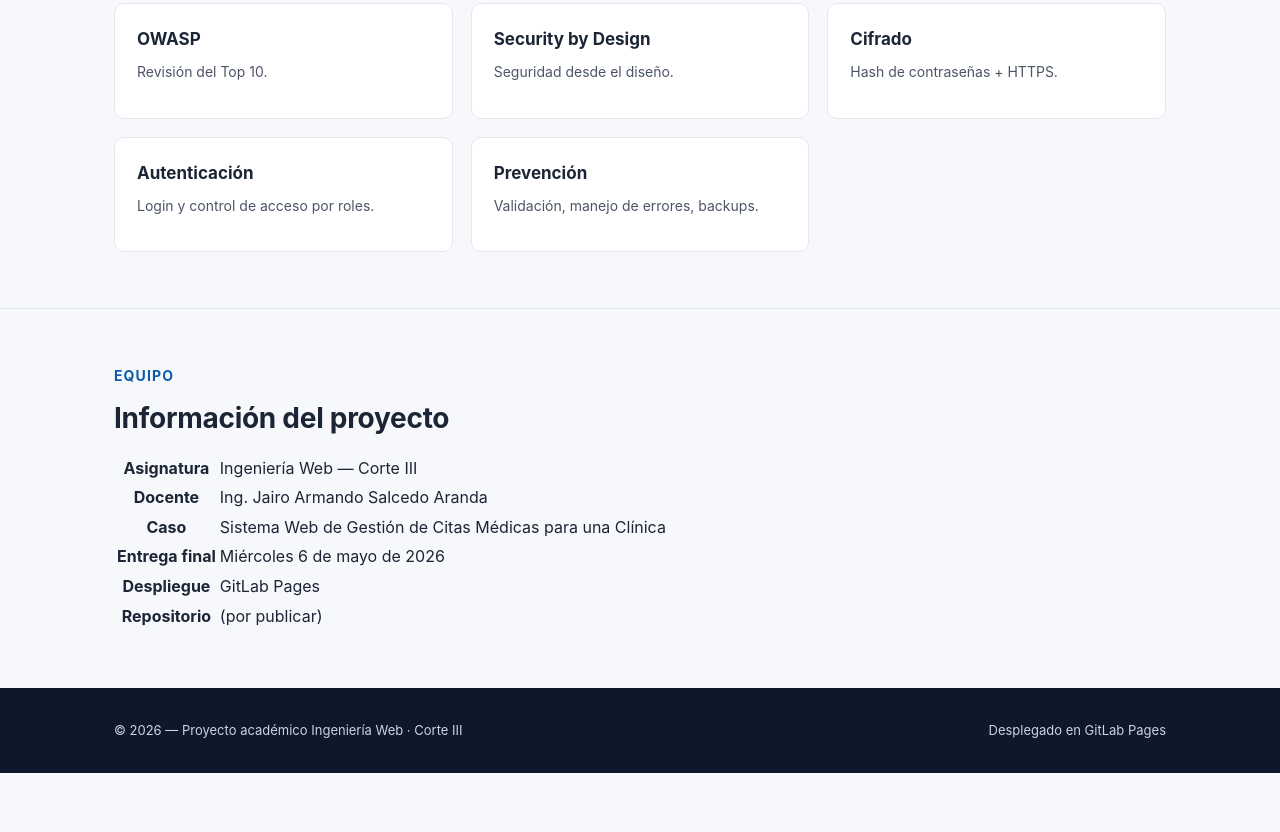
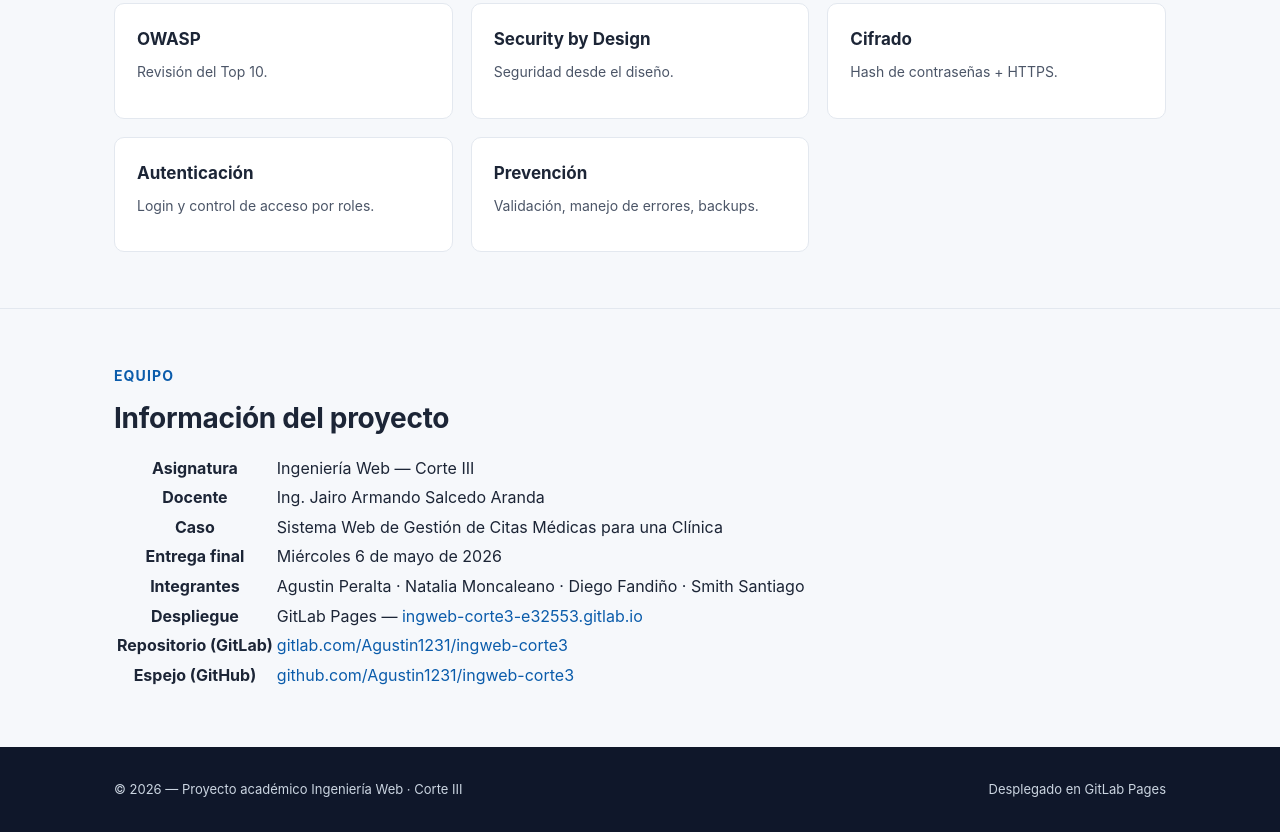
Before and after one commit to Agustin1231/ingweb-corte3, a plain HTML site: page public/index.html in a window 1280 px wide. Shown: the part 3003-3835 px from the top of the page. Before the commit the page ends 3776 px from the top, so only its background shows below. Drawn offline with Linux system fonts and the light colour scheme.

Commit message:
Actualizar tabla de equipo: integrantes y URLs publicas (GitLab + GitHub)

```diff
--- a/public/index.html
+++ b/public/index.html
@@ -205,8 +205,37 @@
               <tr><th>Docente</th><td>Ing. Jairo Armando Salcedo Aranda</td></tr>
               <tr><th>Caso</th><td>Sistema Web de Gestión de Citas Médicas para una Clínica</td></tr>
               <tr><th>Entrega final</th><td>Miércoles 6 de mayo de 2026</td></tr>
-              <tr><th>Despliegue</th><td>GitLab Pages</td></tr>
-              <tr><th>Repositorio</th><td>(por publicar)</td></tr>
+              <tr>
+                <th>Integrantes</th>
+                <td>
+                  Agustin Peralta · Natalia Moncaleano · Diego Fandiño · Smith Santiago
+                </td>
+              </tr>
+              <tr>
+                <th>Despliegue</th>
+                <td>
+                  GitLab Pages —
+                  <a href="https://ingweb-corte3-e32553.gitlab.io/" target="_blank" rel="noopener">
+                    ingweb-corte3-e32553.gitlab.io
+                  </a>
+                </td>
+              </tr>
+              <tr>
+                <th>Repositorio (GitLab)</th>
+                <td>
+                  <a href="https://gitlab.com/Agustin1231/ingweb-corte3" target="_blank" rel="noopener">
+                    gitlab.com/Agustin1231/ingweb-corte3
+                  </a>
+                </td>
+              </tr>
+              <tr>
+                <th>Espejo (GitHub)</th>
+                <td>
+                  <a href="https://github.com/Agustin1231/ingweb-corte3" target="_blank" rel="noopener">
+                    github.com/Agustin1231/ingweb-corte3
+                  </a>
+                </td>
+              </tr>
             </tbody>
           </table>
         </div>
```
